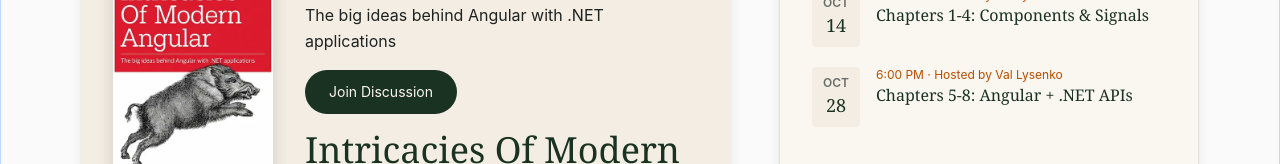
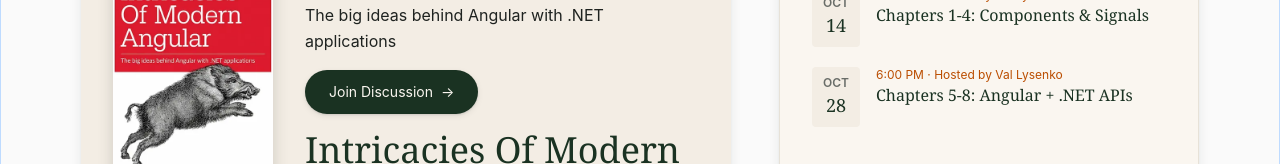
Before and after one commit to chingu-voyages/V62-tier3-team-34, an Angular app in the folder client/: page / in a window 1280 px wide. Shown: the part 764-928 px from the top of the page. Built offline with nearby package versions, Linux system fonts and the light colour scheme.

Commit message:
Add microactions for buttons and links

```diff
--- a/client/src/app/pages/home/book-of-the-month/book-of-the-month.html
+++ b/client/src/app/pages/home/book-of-the-month/book-of-the-month.html
@@ -1,4 +1,6 @@
-<article class="flex flex-col gap-8 rounded-2xl bg-linen p-8 shadow-card mt-0 sm:flex-row sm:items-center">
+<article
+  class="flex flex-col gap-8 rounded-2xl bg-linen p-8 shadow-card mt-0 sm:flex-row sm:items-center"
+>
   <img
     [src]="book().imageUrl"
     [alt]="book().title + ' cover'"
@@ -9,8 +11,15 @@
     <p class="text-xs font-semibold tracking-wider text-amber-700 uppercase">Book of the month</p>
     <p class="text-muted">by {{ book().author }}</p>
     <p class="leading-relaxed text-ink">{{ book().description }}</p>
-    <button class="self-start rounded-full bg-forest px-6 py-3 text-sm text-cream">
+    <button
+      class="group inline-flex items-center gap-2 self-start rounded-full bg-forest px-6 py-3 text-sm text-cream shadow-button transition hover:bg-taupe-950 hover:shadow-button-hover focus-visible:outline-2 focus-visible:outline-offset-2 focus-visible:outline-amber-700 motion-reduce:transition-none"
+    >
       Join Discussion
+      <span
+        aria-hidden="true"
+        class="transition-transform group-hover:translate-x-1 motion-reduce:transition-none"
+        >→</span
+      >
     </button>
     <h3 class="font-serif text-4xl text-forest">{{ book().title }}</h3>
   </div>
--- a/client/src/app/pages/home/home.html
+++ b/client/src/app/pages/home/home.html
@@ -21,12 +21,12 @@
         class="mx-auto mt-8 flex w-fit flex-col gap-3 sm:mx-0 sm:w-auto sm:flex-row sm:justify-between sm:gap-4 md:mt-10"
       >
         <button
-          class="rounded-sm bg-forest px-6 py-2.5 whitespace-nowrap text-neutral-50 md:px-8 md:py-4"
+          class="rounded-sm bg-forest px-6 py-2.5 whitespace-nowrap text-neutral-50 shadow-button transition hover:-translate-y-0.5 hover:bg-taupe-950 hover:shadow-button-hover focus-visible:outline-2 focus-visible:outline-offset-2 focus-visible:outline-amber-700 active:translate-y-0 active:shadow-button motion-reduce:transition-none motion-reduce:hover:translate-y-0 md:px-8 md:py-4"
         >
           Become a Member
         </button>
         <button
-          class="rounded-sm border-1 border-forest px-6 py-2.5 whitespace-nowrap text-forest md:px-8 md:py-4"
+          class="rounded-sm border-1 border-forest px-6 py-2.5 whitespace-nowrap text-forest shadow-button transition hover:bg-forest hover:text-cream hover:shadow-button-hover focus-visible:outline-2 focus-visible:outline-offset-2 focus-visible:outline-amber-700 motion-reduce:transition-none md:px-8 md:py-4"
         >
           See What We're Reading
         </button>
@@ -66,7 +66,10 @@
         </p>
         <h2 class="mt-2 font-serif text-3xl text-forest md:text-4xl">Books Worth Your Time</h2>
       </div>
-      <a href="#" class="text-sm font-semibold text-forest underline underline-offset-4">
+      <a
+        href="#"
+        class="text-sm font-semibold text-forest underline underline-offset-4 transition-all hover:underline-offset-8"
+      >
         See Full Reading List
       </a>
     </div>
--- a/client/src/styles.css
+++ b/client/src/styles.css
@@ -10,6 +10,8 @@
 
   --shadow-book: 0 8px 16px 0 rgb(31 35 32 / 0.1682);
   --shadow-card: 0 1px 2px 0 rgb(31 35 32 / 0.06), 0 4px 12px 0 rgb(31 35 32 / 0.08);
+  --shadow-button: 0 1px 2px 0 rgb(31 35 32 / 0.12), 0 2px 6px 0 rgb(31 35 32 / 0.08);
+  --shadow-button-hover: 0 2px 4px 0 rgb(31 35 32 / 0.14), 0 6px 14px 0 rgb(31 35 32 / 0.12);
 }
 
 @layer base {
```
